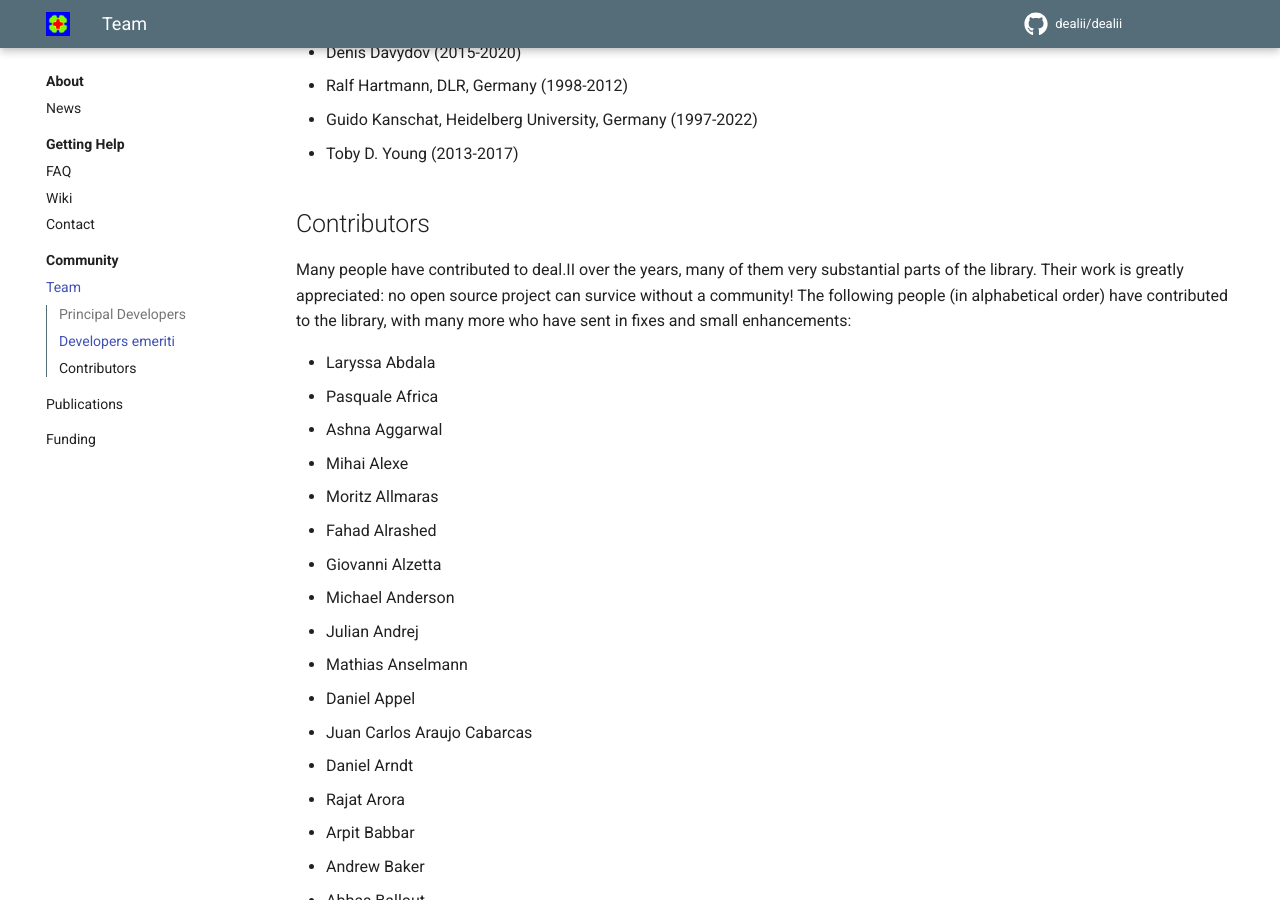
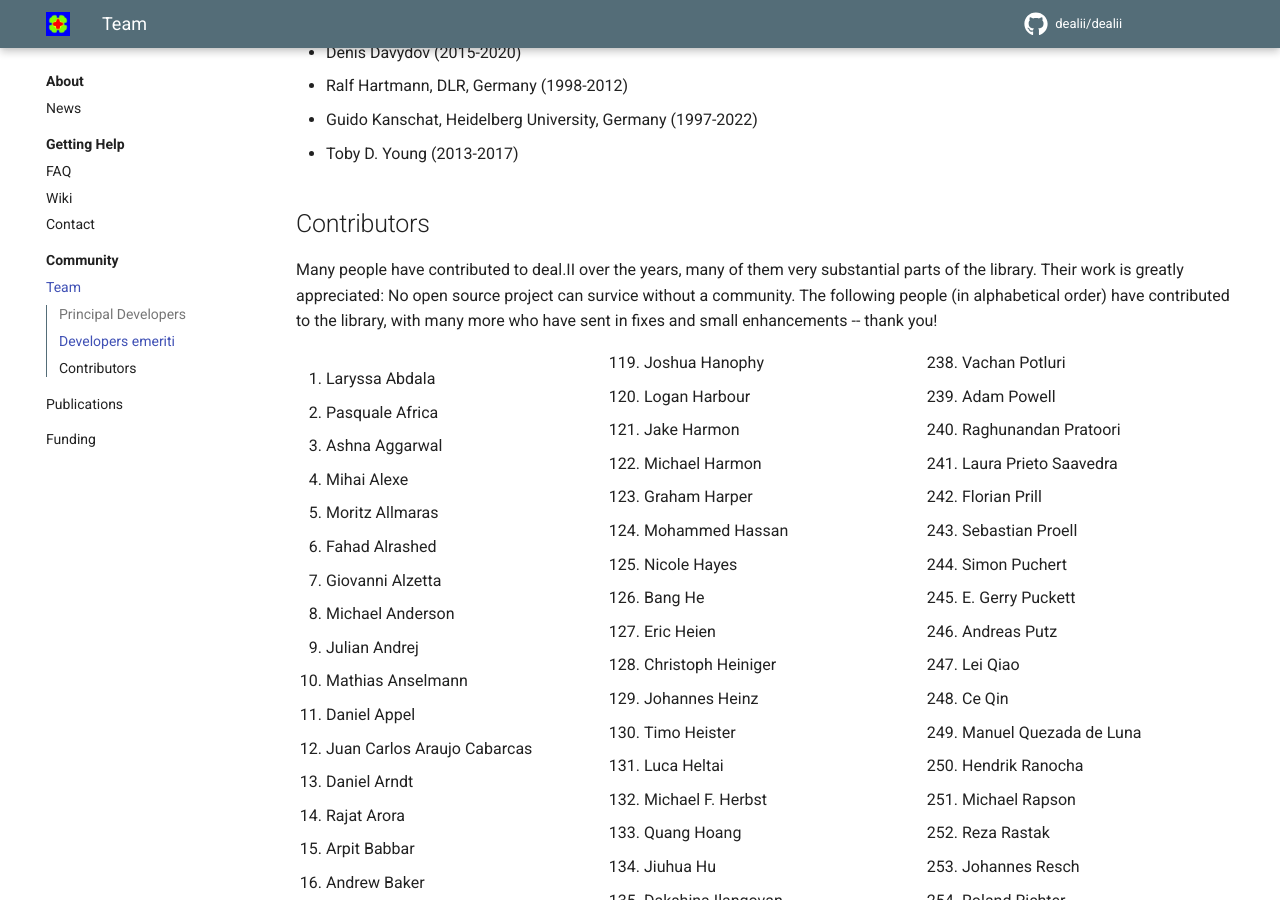
Before and after one commit to dealii/website, an MkDocs documentation site: the page built from docs/community/team.md, in a window 1280 px wide and 900 px high, scrolled down 1182 px. Built offline with MkDocs 1.6.1 and Material for MkDocs 9.7.7, drawn with Linux system fonts in a browser that asks for light colours; comment, search, counter and statistics services are not loaded; some of the changed lines change nothing that is shown; some of the changed text lies outside the part shown.

Commit message:
Number the list of contributors. Re-establish 3-column layout.

```diff
--- a/docs/community/team.md
+++ b/docs/community/team.md
@@ -74,363 +74,365 @@ Developers emeriti
 Contributors
 ------------
 
-Many people have contributed to deal.II over the years, many of them very substantial parts of the library. Their work is greatly appreciated: no open source project can survice without a community! The following people (in alphabetical order) have contributed to the library, with many more who have sent in fixes and small enhancements:
+Many people have contributed to deal.II over the years, many of them very substantial parts of the library. Their work is greatly appreciated: No open source project can survice without a community. The following people (in alphabetical order) have contributed to the library, with many more who have sent in fixes and small enhancements -- thank you!
 
-- Laryssa Abdala
-- Pasquale Africa
-- Ashna Aggarwal
-- Mihai Alexe
-- Moritz Allmaras
-- Fahad Alrashed
-- Giovanni Alzetta
-- Michael Anderson
-- Julian Andrej
-- Mathias Anselmann
-- Daniel Appel
-- Juan Carlos Araujo Cabarcas
-- Daniel Arndt
-- Rajat Arora
-- Arpit Babbar
-- Andrew Baker
-- Abbas Ballout
-- Wolfgang Bangerth
-- Mauro Bardelloni
-- Nicolas Barnafi
-- Alistair Bentley
-- Maximilian Bergbauer
-- Kirana Bergstrom
-- Manaswinee Bezbaruah
-- Nistha Bhawsinka
-- Bruno Blais
-- Alexander Blank
-- Vishal Boddu
-- Andrea Bonito
-- Marco Borelli
-- Benjamin Brands
-- Julian Brotz
-- Claire Bruna-Rosso
-- Michele Bucelli
-- Till Budde
-- John Burnell
-- Krysztof Bzowski
-- Markus Bürg
-- Yong-Yong Cai
-- Marcus Calhoun-Lopez
-- Lucas Campos
-- Brian Carnes
-- Daniel Castanon Quiroz
-- David F. Castellanos
-- Fabian Castelli
-- Nicola Cavallini
-- Jordan Cazamias
-- Praveen Chandrashekar
-- Huimin Chen
-- Jie Cheng
-- Joshua Christopher
-- Ivan Christov
-- Pi-Yueh Chuang
-- Chih-Che Chueh
-- Emma Cinatl
-- Thomas C. Clevenger
-- Terry Cojean
-- Ester Comellas
-- Katherine Cosburn
-- Sam Cox
-- Cu Cui
-- Juliane Dannberg
-- Sambit Das
-- Andrew Davis
-- Denis Davydov
-- Elias Dejene
-- Nicola Demo
-- Chaitanya Dev
-- Ginkgo developers
-- Giovanni Di Ilio
-- Minh Do-Quang
-- Stefano Dominici
-- Nivesh Dommaraju
-- Brett Dong
-- Kevin Drzycimski
-- Kevin Dugan
-- Toni El Geitani Nehme
-- Luel Emishaw
-- Marco Engelhard
-- Patrick Esser
-- Anton Evgrafov
-- Marco Feder
-- Marc Fehling
-- Niklas Fehn
-- Emmanuel Ferdman
-- Isuru Fernando
-- Rebecca Fildes
-- Andreas Fink
-- Corbin Foucart
-- Menno Fraters
-- Johannes Friedlein
-- Jörg Frohne
-- Anian Fuchs
-- Sebastian Fuchs
-- Ivan Fumagalli
-- Andres Galindo
-- Vadim Gallyamov
-- Daniel Garcia-Sanchez
-- Rene Gassmoeller
-- Joscha Gedicke
-- Thomas Geenen
-- Martin Genet
-- Melanie Gerault
-- Arezou Ghesmati
-- Nicola Giuliani
-- Brandon Gleeson
-- Anne Glerum
-- Christoph Goering
-- Robin Goermer
-- Christian Goll
-- Sebastian Gonzalez-Pintor
-- Krishnakumar Gopalakrishnan
-- Alexander Grayver
-- Ryan Grove
-- Felix Gruber
-- Olivier Guevremont
-- Diane Guignard
-- Maien Hamed
-- Joshua Hanophy
-- Logan Harbour
-- Jake Harmon
-- Michael Harmon
-- Graham Harper
-- Mohammed Hassan
-- Nicole Hayes
-- Bang He
-- Eric Heien
-- Christoph Heiniger
-- Johannes Heinz
-- Timo Heister
-- Luca Heltai
-- Michael F. Herbst
-- Quang Hoang
-- Jiuhua Hu
-- Dakshina Ilangovan
-- Lise-Marie Imbert-Gerard
-- Samuel Imfeld
-- Sean Ingimarson
-- Vladimir Ivannikov
-- Bärbel Janssen
-- Manu Jayadharan
-- Armin Ghajar Jazi
-- Pengfei Jia
-- Tao Jin
-- Xing Jin
-- Yimin Jin
-- Daniel Jodlbauer
-- Stefan Kaessmair
-- Marie Kajan
-- Christoph Kammer
-- Guido Kanschat
-- Justin Kauffman
-- Oliver Kayser-Herold
-- Vishal Kenchan
-- Andreas Kergassner
-- Eldar Khattatov
-- Seungil Kim
-- Sebastian Kinnewig
-- Benjamin Shelton Kirk
-- Angela Klewinghaus
-- Ingo Kligge
-- Alexander Knieps
-- Alex Kokomov
-- Joachim Kopp
-- Katharina Kormann
-- Lukas Korous
-- Aslan Kosakian
-- Adam Kosik
-- Giorgos Kourakos
-- Oleh Krehel
-- Kurt Kremitzki
-- Martin Kronbichler
-- Paul Kuberry
-- Paras Kumar
-- Dustin Kumor
-- Ross Kynch
-- Uwe Köcher
-- Konstantin Ladutenko
-- Charu Lata
-- Damien Lebrun-Grandie
-- Adam Lee
-- Wenyu Lei
-- Zhou Lei
-- Tobias Leicht
-- Yan Li
-- Tulio Ligneul
-- Karl Ljungkvist
-- Sébastien Loriot
-- Vijay Mahadevan
-- Matthias Maier
-- Katrin Mang
-- Cataldo Manigrasso
-- Nils Margenberg
-- Mae Markowski
-- Alberto F. Martin
-- Andre Massing
-- Jonathan Matthews
-- Andrew McBride
-- Stefan Meggendorfer
-- Mathias Mentler
-- Craig Michoski
-- Franco Milicchio
-- Scott Miller
-- Phillip Mobley
-- Andrea Mola
-- Adriana Morales Miranda
-- Nils Much
-- Abdullah Mujahid
-- Peter Munch
-- Jose Javier Munoz Criollo
-- Bob Myhill
-- Helmut Müller
-- Stefan Nauber
-- Pratik Nayak
-- David Neckels
-- Dragan Nikolic
-- Emily Novak
-- Justin O'Connor
-- Omotayo Omosebi
-- Santiago Ospina
-- Alexey Ozeritskiy
-- Vaibhav Palkar
-- Paul A. Patience
-- Spencer Patty
-- Judith Pauen
-- Daniel Paukner
-- M. Sebastian Pauletti
-- Luz Paz
-- Jean-Paul Pelteret
-- Rebecca Pereira
-- Jonathan Perry-Houts
-- Dirk Peschka
-- Jan Philipp
-- Jonathan Pitt
-- Giuseppe Pitton
-- Geneva Porter
-- Fernando Posada
-- Vachan Potluri
-- Adam Powell
-- Raghunandan Pratoori
-- Laura Prieto Saavedra
-- Florian Prill
-- Sebastian Proell
-- Simon Puchert
-- E. Gerry Puckett
-- Andreas Putz
-- Lei Qiao
-- Ce Qin
-- Manuel Quezada de Luna
-- Hendrik Ranocha
-- Michael Rapson
-- Reza Rastak
-- Johannes Resch
-- Roland Richter
-- Thomas Richter
-- Gennadiy Rishin
-- Andreas Ritthaler
-- Jonathan Robey
-- Angel Rodriguez
-- Oleg Rogozin
-- Jose E. Roman
-- Irabiel Romero
-- Ian Rose
-- Julian Roth
-- Shiva Rudraraju
-- Matthew Russell
-- Mayank Sabharwal
-- Abner Salgado-Gonzalez
-- Andrew Salmon
-- Ali Samii
-- Tonatiuh Sanchez-Vizuet
-- Alberto Sartori
-- Malik Scheifinger
-- Michael Schlottke-Lakemper
-- Christoph Schmidt
-- Anna Schneebeli
-- David Schneider
-- Svenja Schoeder
-- Raphael Schoof
-- Jan Schrage
-- Magdalena Schreter
-- Ralf B. Schulz
-- Richard Schussnig
-- Nils Schween
-- Kyle Schwiebert
-- Ahmad Shahba
-- Daniel Shapero
-- Natasha S. Sharma
-- Jason Sheldon
-- Doug Shi-Dong
-- Ben Shields
-- Konrad Simon
-- Simranjeet Singh
-- Dominic Soldner
-- Florian Sonner
-- Stephanie Sparks
-- Michael Stadler
-- Sebastian Stark
-- Jan Stebel
-- Martin Steigemann
-- Simon Sticko
-- Dominik Still
-- Franz-Theo Suttmeier
-- Oliver Sutton
-- Habib Talavatifard
-- Zhen Tao
-- Buğrahan Temür
-- Marco Tezzele
-- Jan Philipp Thiele
-- Thierry Thomas
-- Ben Thompson
-- Jihuan Tian
-- Malhar Tidke
-- Ignacio Tomas
-- Sara Tro
-- Christophe Trophime
-- Bruno Turcksin
-- Ferdinand Vanmaele
-- Antoni Vidal
-- Vinayak Vijay
-- Kuljit S. Virk
-- Heikki Virtanen
-- Jiaxin Wang
-- Kainan Wang
-- Yaqi Wang
-- Yuxiang Wang
-- Zhuoran Wang
-- Ivy Weber
-- Xiaoyu Wei
-- David Wells
-- Peter Westerbaan
-- Sven Wetterauer
-- Daniel Weygand
-- Joshua White
-- Michał Wichrowski
-- Thomas Wick
-- Simon Wiesheier
-- Niklas Wik
-- Julius Witte
-- Winnifried Wollner
-- Christian Wülker
-- Ming Yang
-- Jaeryun Yim
-- Chengjiang Yin
-- Toby D. Young
-- Feimi Yu
-- Vladimir Yushutin
-- Stefano Zampini
-- Mario Zepeda Aguilar
-- Jiaqi Zhang
-- Wenjuan Zhang
-- Liang Zhao
-- Victor Zheng
-- Weixiong Zheng
-- Yuhan Zhou
-- Valentin Zingan
+/// html | div[style='-moz-column-count: 3; -webkit-column-count: 3; column-count: 3;']
 
-and many, many contributors. Thank you!
+1. Laryssa Abdala
+1. Pasquale Africa
+1. Ashna Aggarwal
+1. Mihai Alexe
+1. Moritz Allmaras
+1. Fahad Alrashed
+1. Giovanni Alzetta
+1. Michael Anderson
+1. Julian Andrej
+1. Mathias Anselmann
+1. Daniel Appel
+1. Juan Carlos Araujo Cabarcas
+1. Daniel Arndt
+1. Rajat Arora
+1. Arpit Babbar
+1. Andrew Baker
+1. Abbas Ballout
+1. Wolfgang Bangerth
+1. Mauro Bardelloni
+1. Nicolas Barnafi
+1. Alistair Bentley
+1. Maximilian Bergbauer
+1. Kirana Bergstrom
+1. Manaswinee Bezbaruah
+1. Nistha Bhawsinka
+1. Bruno Blais
+1. Alexander Blank
+1. Vishal Boddu
+1. Andrea Bonito
+1. Marco Borelli
+1. Benjamin Brands
+1. Julian Brotz
+1. Claire Bruna-Rosso
+1. Michele Bucelli
+1. Till Budde
+1. John Burnell
+1. Krysztof Bzowski
+1. Markus Bürg
+1. Yong-Yong Cai
+1. Marcus Calhoun-Lopez
+1. Lucas Campos
+1. Brian Carnes
+1. Daniel Castanon Quiroz
+1. David F. Castellanos
+1. Fabian Castelli
+1. Nicola Cavallini
+1. Jordan Cazamias
+1. Praveen Chandrashekar
+1. Huimin Chen
+1. Jie Cheng
+1. Joshua Christopher
+1. Ivan Christov
+1. Pi-Yueh Chuang
+1. Chih-Che Chueh
+1. Emma Cinatl
+1. Thomas C. Clevenger
+1. Terry Cojean
+1. Ester Comellas
+1. Katherine Cosburn
+1. Sam Cox
+1. Cu Cui
+1. Juliane Dannberg
+1. Sambit Das
+1. Andrew Davis
+1. Denis Davydov
+1. Elias Dejene
+1. Nicola Demo
+1. Chaitanya Dev
+1. Ginkgo developers
+1. Giovanni Di Ilio
+1. Minh Do-Quang
+1. Stefano Dominici
+1. Nivesh Dommaraju
+1. Brett Dong
+1. Kevin Drzycimski
+1. Kevin Dugan
+1. Toni El Geitani Nehme
+1. Luel Emishaw
+1. Marco Engelhard
+1. Patrick Esser
+1. Anton Evgrafov
+1. Marco Feder
+1. Marc Fehling
+1. Niklas Fehn
+1. Emmanuel Ferdman
+1. Isuru Fernando
+1. Rebecca Fildes
+1. Andreas Fink
+1. Corbin Foucart
+1. Menno Fraters
+1. Johannes Friedlein
+1. Jörg Frohne
+1. Anian Fuchs
+1. Sebastian Fuchs
+1. Ivan Fumagalli
+1. Andres Galindo
+1. Vadim Gallyamov
+1. Daniel Garcia-Sanchez
+1. Rene Gassmoeller
+1. Joscha Gedicke
+1. Thomas Geenen
+1. Martin Genet
+1. Melanie Gerault
+1. Arezou Ghesmati
+1. Nicola Giuliani
+1. Brandon Gleeson
+1. Anne Glerum
+1. Christoph Goering
+1. Robin Goermer
+1. Christian Goll
+1. Sebastian Gonzalez-Pintor
+1. Krishnakumar Gopalakrishnan
+1. Alexander Grayver
+1. Ryan Grove
+1. Felix Gruber
+1. Olivier Guevremont
+1. Diane Guignard
+1. Maien Hamed
+1. Joshua Hanophy
+1. Logan Harbour
+1. Jake Harmon
+1. Michael Harmon
+1. Graham Harper
+1. Mohammed Hassan
+1. Nicole Hayes
+1. Bang He
+1. Eric Heien
+1. Christoph Heiniger
+1. Johannes Heinz
+1. Timo Heister
+1. Luca Heltai
+1. Michael F. Herbst
+1. Quang Hoang
+1. Jiuhua Hu
+1. Dakshina Ilangovan
+1. Lise-Marie Imbert-Gerard
+1. Samuel Imfeld
+1. Sean Ingimarson
+1. Vladimir Ivannikov
+1. Bärbel Janssen
+1. Manu Jayadharan
+1. Armin Ghajar Jazi
+1. Pengfei Jia
+1. Tao Jin
+1. Xing Jin
+1. Yimin Jin
+1. Daniel Jodlbauer
+1. Stefan Kaessmair
+1. Marie Kajan
+1. Christoph Kammer
+1. Guido Kanschat
+1. Justin Kauffman
+1. Oliver Kayser-Herold
+1. Vishal Kenchan
+1. Andreas Kergassner
+1. Eldar Khattatov
+1. Seungil Kim
+1. Sebastian Kinnewig
+1. Benjamin Shelton Kirk
+1. Angela Klewinghaus
+1. Ingo Kligge
+1. Alexander Knieps
+1. Alex Kokomov
+1. Joachim Kopp
+1. Katharina Kormann
+1. Lukas Korous
+1. Aslan Kosakian
+1. Adam Kosik
+1. Giorgos Kourakos
+1. Oleh Krehel
+1. Kurt Kremitzki
+1. Martin Kronbichler
+1. Paul Kuberry
+1. Paras Kumar
+1. Dustin Kumor
+1. Ross Kynch
+1. Uwe Köcher
+1. Konstantin Ladutenko
+1. Charu Lata
+1. Damien Lebrun-Grandie
+1. Adam Lee
+1. Wenyu Lei
+1. Zhou Lei
+1. Tobias Leicht
+1. Yan Li
+1. Tulio Ligneul
+1. Karl Ljungkvist
+1. Sébastien Loriot
+1. Vijay Mahadevan
+1. Matthias Maier
+1. Katrin Mang
+1. Cataldo Manigrasso
+1. Nils Margenberg
+1. Mae Markowski
+1. Alberto F. Martin
+1. Andre Massing
+1. Jonathan Matthews
+1. Andrew McBride
+1. Stefan Meggendorfer
+1. Mathias Mentler
+1. Craig Michoski
+1. Franco Milicchio
+1. Scott Miller
+1. Phillip Mobley
+1. Andrea Mola
+1. Adriana Morales Miranda
+1. Nils Much
+1. Abdullah Mujahid
+1. Peter Munch
+1. Jose Javier Munoz Criollo
+1. Bob Myhill
+1. Helmut Müller
+1. Stefan Nauber
+1. Pratik Nayak
+1. David Neckels
+1. Dragan Nikolic
+1. Emily Novak
+1. Justin O'Connor
+1. Omotayo Omosebi
+1. Santiago Ospina
+1. Alexey Ozeritskiy
+1. Vaibhav Palkar
+1. Paul A. Patience
+1. Spencer Patty
+1. Judith Pauen
+1. Daniel Paukner
+1. M. Sebastian Pauletti
+1. Luz Paz
+1. Jean-Paul Pelteret
+1. Rebecca Pereira
+1. Jonathan Perry-Houts
+1. Dirk Peschka
+1. Jan Philipp
+1. Jonathan Pitt
+1. Giuseppe Pitton
+1. Geneva Porter
+1. Fernando Posada
+1. Vachan Potluri
+1. Adam Powell
+1. Raghunandan Pratoori
+1. Laura Prieto Saavedra
+1. Florian Prill
+1. Sebastian Proell
+1. Simon Puchert
+1. E. Gerry Puckett
+1. Andreas Putz
+1. Lei Qiao
+1. Ce Qin
+1. Manuel Quezada de Luna
+1. Hendrik Ranocha
+1. Michael Rapson
+1. Reza Rastak
+1. Johannes Resch
+1. Roland Richter
+1. Thomas Richter
+1. Gennadiy Rishin
+1. Andreas Ritthaler
+1. Jonathan Robey
+1. Angel Rodriguez
+1. Oleg Rogozin
+1. Jose E. Roman
+1. Irabiel Romero
+1. Ian Rose
+1. Julian Roth
+1. Shiva Rudraraju
+1. Matthew Russell
+1. Mayank Sabharwal
+1. Abner Salgado-Gonzalez
+1. Andrew Salmon
+1. Ali Samii
+1. Tonatiuh Sanchez-Vizuet
+1. Alberto Sartori
+1. Malik Scheifinger
+1. Michael Schlottke-Lakemper
+1. Christoph Schmidt
+1. Anna Schneebeli
+1. David Schneider
+1. Svenja Schoeder
+1. Raphael Schoof
+1. Jan Schrage
+1. Magdalena Schreter
+1. Ralf B. Schulz
+1. Richard Schussnig
+1. Nils Schween
+1. Kyle Schwiebert
+1. Ahmad Shahba
+1. Daniel Shapero
+1. Natasha S. Sharma
+1. Jason Sheldon
+1. Doug Shi-Dong
+1. Ben Shields
+1. Konrad Simon
+1. Simranjeet Singh
+1. Dominic Soldner
+1. Florian Sonner
+1. Stephanie Sparks
+1. Michael Stadler
+1. Sebastian Stark
+1. Jan Stebel
+1. Martin Steigemann
+1. Simon Sticko
+1. Dominik Still
+1. Franz-Theo Suttmeier
+1. Oliver Sutton
+1. Habib Talavatifard
+1. Zhen Tao
+1. Buğrahan Temür
+1. Marco Tezzele
+1. Jan Philipp Thiele
+1. Thierry Thomas
+1. Ben Thompson
+1. Jihuan Tian
+1. Malhar Tidke
+1. Ignacio Tomas
+1. Sara Tro
+1. Christophe Trophime
+1. Bruno Turcksin
+1. Ferdinand Vanmaele
+1. Antoni Vidal
+1. Vinayak Vijay
+1. Kuljit S. Virk
+1. Heikki Virtanen
+1. Jiaxin Wang
+1. Kainan Wang
+1. Yaqi Wang
+1. Yuxiang Wang
+1. Zhuoran Wang
+1. Ivy Weber
+1. Xiaoyu Wei
+1. David Wells
+1. Peter Westerbaan
+1. Sven Wetterauer
+1. Daniel Weygand
+1. Joshua White
+1. Michał Wichrowski
+1. Thomas Wick
+1. Simon Wiesheier
+1. Niklas Wik
+1. Julius Witte
+1. Winnifried Wollner
+1. Christian Wülker
+1. Ming Yang
+1. Jaeryun Yim
+1. Chengjiang Yin
+1. Toby D. Young
+1. Feimi Yu
+1. Vladimir Yushutin
+1. Stefano Zampini
+1. Mario Zepeda Aguilar
+1. Jiaqi Zhang
+1. Wenjuan Zhang
+1. Liang Zhao
+1. Victor Zheng
+1. Weixiong Zheng
+1. Yuhan Zhou
+1. Valentin Zingan
+
+///
--- a/mkdocs.yml
+++ b/mkdocs.yml
@@ -44,10 +44,12 @@ markdown_extensions:
   - markdown_include.include:
       base_path: docs
   - admonition
+  - pymdownx.blocks.html
   - pymdownx.details
   - pymdownx.emoji:
       emoji_index: !!python/name:material.extensions.emoji.twemoji
       emoji_generator: !!python/name:material.extensions.emoji.to_svg
+
 theme:
   name: material
   features:
```
